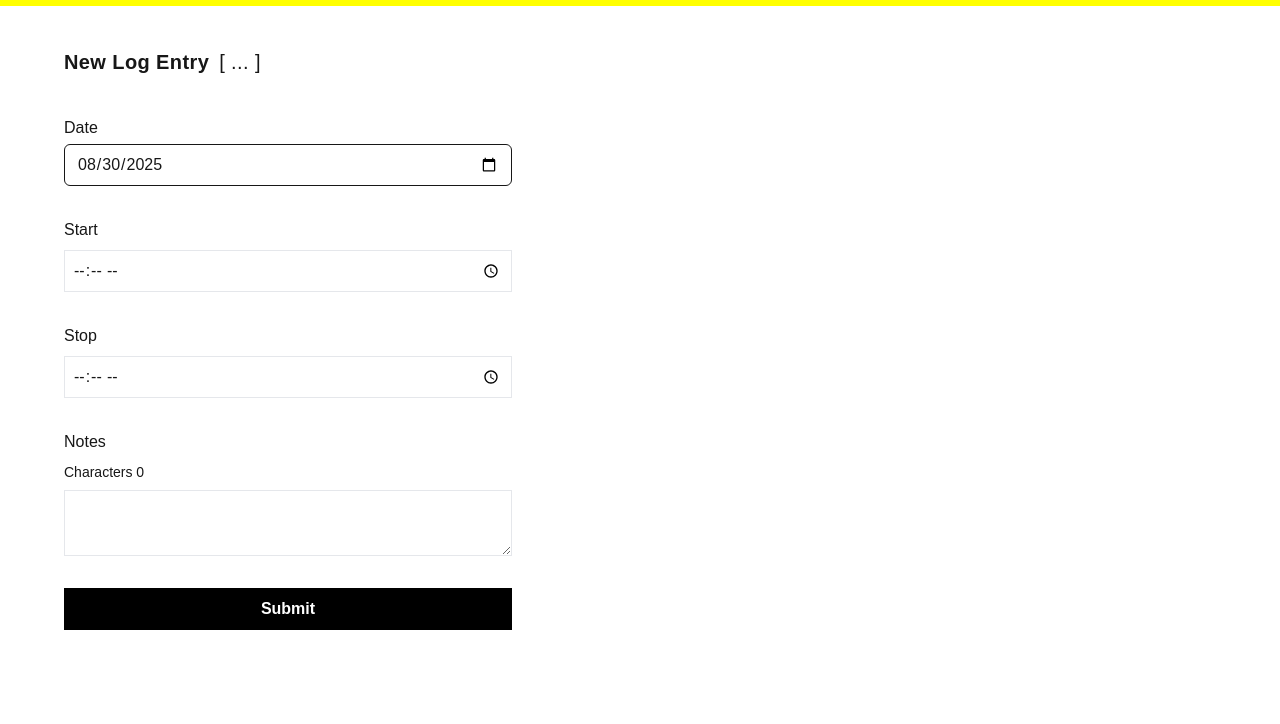
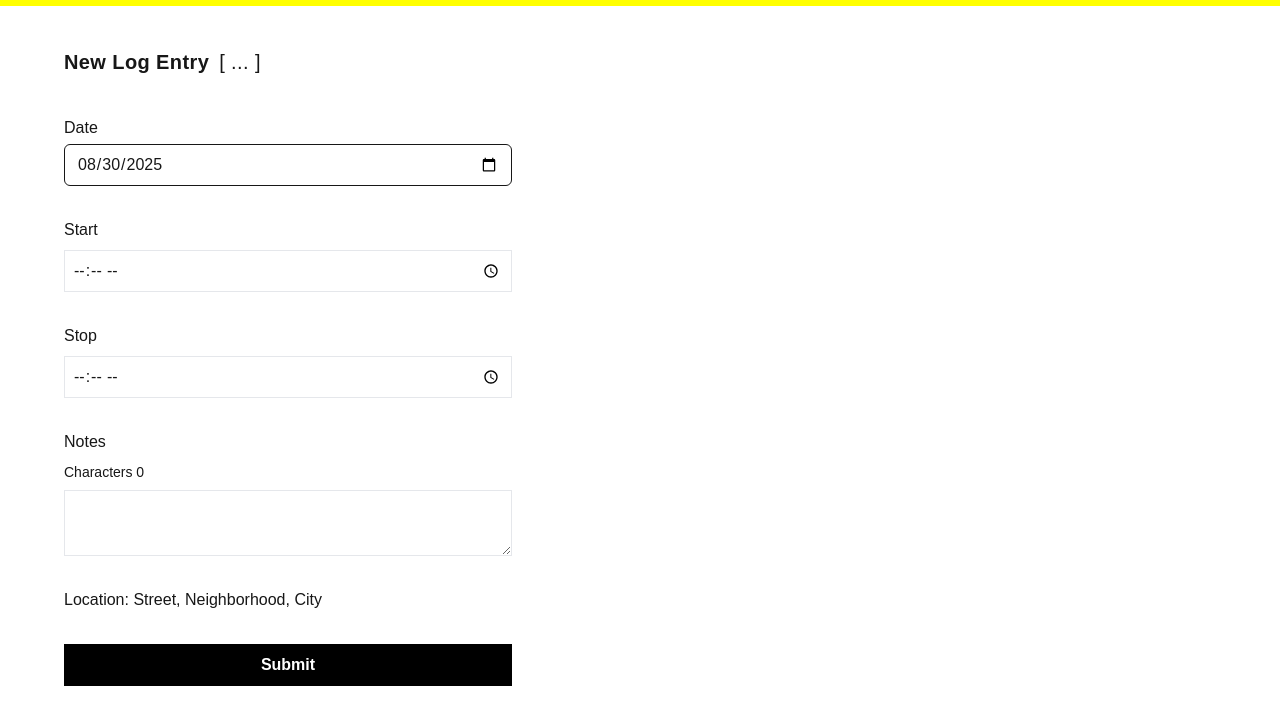
Before and after one commit to internetsadboy/1wt-next, a Next.js app: page /log/new-entry in a window 1280 px wide. Shown: the top 724 px of the page. Built offline with nearby package versions, Linux system fonts and the light colour scheme; no server answers; the database is empty.

Commit message:
Added: placeholder for location tagging

```diff
--- a/app/log/new-entry/page.tsx
+++ b/app/log/new-entry/page.tsx
@@ -147,6 +147,7 @@ export default function NewEntryPage() {
             }}
           />
         </div>
+        <div>Location: Street, Neighborhood, City</div>
         <button
           type="submit"
           disabled={false}
```
